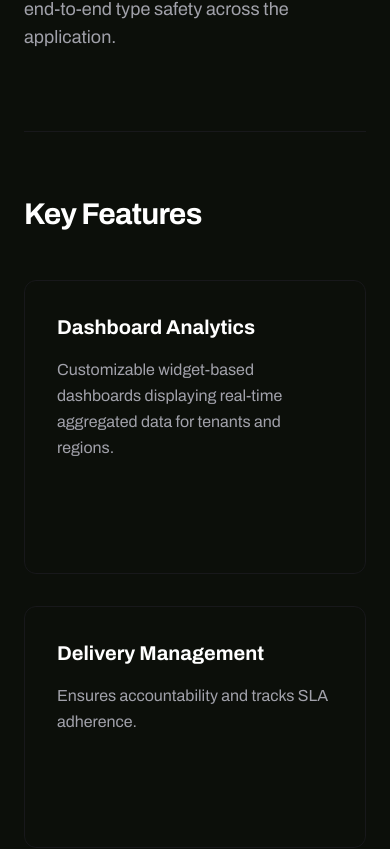
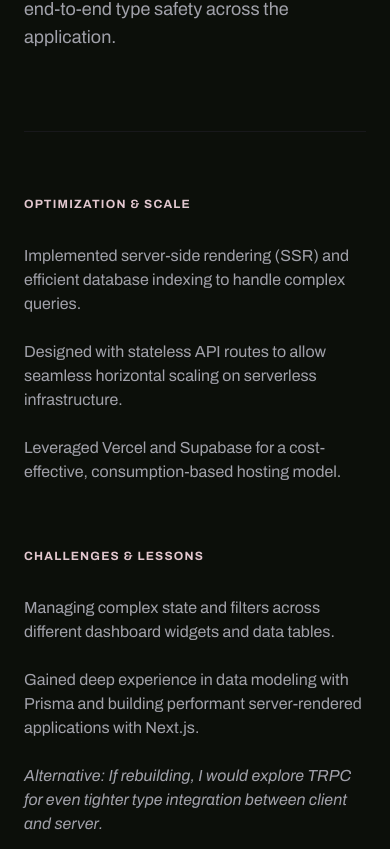
Before and after one commit to shujabakhtiar/shuja-portfolio, a Vue app: page /project/delytics in a window 390 px wide. Shown: the part 4015-4864 px from the top of the page. Built offline with nearby package versions, Linux system fonts and the light colour scheme; a web font is replaced by a local one.

Commit message:
highlights

```diff
--- a/src/components/sections/ProjectHighlights.vue
+++ b/src/components/sections/ProjectHighlights.vue
@@ -103,10 +103,10 @@
               </div>
 
               <!-- Visual & Details -->
-              <div class="col-span-12 lg:col-span-10 grid lg:grid-cols-5 gap-8 lg:gap-16 items-center h-full overflow-y-auto lg:overflow-visible">
+            <div class="col-span-12 lg:col-span-10 grid lg:grid-cols-12 gap-8 lg:gap-16 items-center h-full overflow-y-auto lg:overflow-visible">
 
                 <!-- Image (Larger Real Estate) -->
-                <div class="lg:col-span-3 w-full h-full max-h-[60vh] lg:max-h-none flex items-center">
+                <div class="lg:col-span-8 w-full h-full max-h-[60vh] lg:max-h-none flex items-center">
                    <div class="relative w-full h-auto max-h-full overflow-hidden rounded-2xl border border-zinc-800 shadow-2xl bg-zinc-900">
                       <img
                         :src="activeHighlight.image"
@@ -117,7 +117,7 @@
                 </div>
 
                  <!-- Details -->
-                <div class="lg:col-span-2 space-y-8 pb-8 lg:pb-0">
+                <div class="lg:col-span-4 space-y-8 pb-8 lg:pb-0">
                   <div class="space-y-6">
                     <div v-for="(point, idx) in activeHighlight.points" :key="idx" class="flex gap-4">
                        <div class="mt-2 w-2 h-2 rounded-full bg-[#E2C7CF] flex-shrink-0"></div>
--- a/src/pages/ProjectDetailsPage.vue
+++ b/src/pages/ProjectDetailsPage.vue
@@ -120,19 +120,7 @@
 
 
 
-      <!-- Features -->
-      <section id="features" class="space-y-12 border-t border-zinc-900 pt-16">
-        <h2 class="text-3xl font-bold tracking-tight">Key Features</h2>
-        <div class="grid md:grid-cols-2 gap-8">
-          <div v-for="feature in project.features" :key="feature.title" class="p-8 border border-zinc-900 hover:border-[#E2C7CF]/30 transition-colors duration-500 rounded-xl space-y-4 group">
-            <h3 class="text-xl font-bold group-hover:text-[#E2C7CF] transition-colors">{{ feature.title }}</h3>
-            <p class="text-zinc-400 leading-relaxed">{{ feature.why }}</p>
-            <div class="pt-4 text-xs font-mono text-zinc-500 opacity-0 group-hover:opacity-100 transition-opacity">
-              Technical: {{ feature.detail }}
-            </div>
-          </div>
-        </div>
-      </section>
+
 
       <!-- Performance & Learnings -->
       <div class="grid md:grid-cols-2 gap-16 pt-16 border-t border-zinc-900">
@@ -272,7 +260,6 @@ const sectionNavOptions = [
   { label: "Approach", link: "#approach" },
   { label: "Ownership", link: "#ownership" },
   { label: "Systems", link: "#architecture" },
-  { label: "Features", link: "#features" },
   { label: "Live Demo", link: "#demo" }
 ]
 
```
